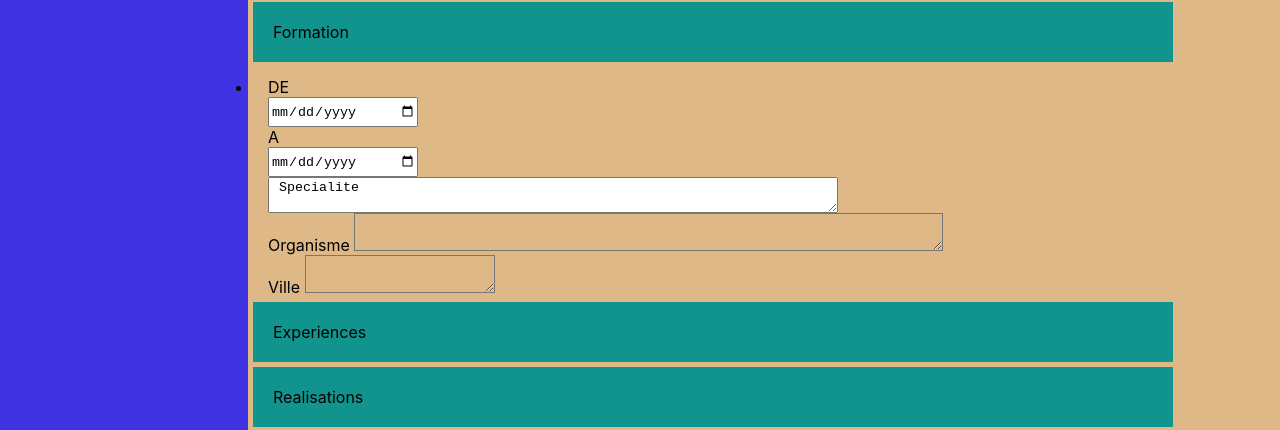
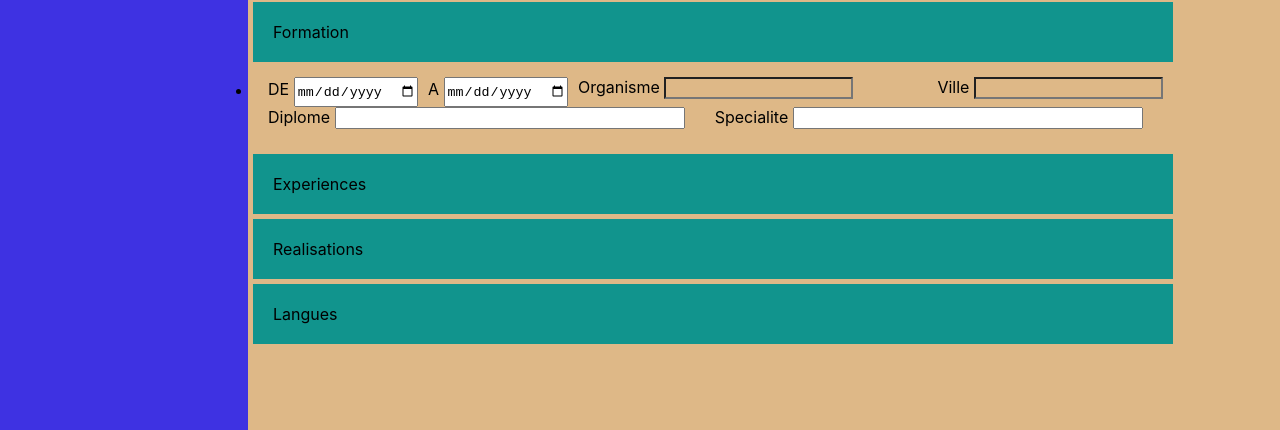
Before and after one commit to bigzeus007/cv-creator.github.io, a React (Create React App) app: page / in a window 1280 px wide. Shown: the part 353-783 px from the top of the page. Built offline with nearby package versions, Linux system fonts and the light colour scheme.

Commit message:
React cv Creator
Ajout Formation Etape Operationnelle
Reste Finition

```diff
--- a/src/App.css
+++ b/src/App.css
@@ -70,7 +70,7 @@
 }
 .formation, .experiences, .realisations, .langues, .profil{
 
-    display: block;
+    display:grid;
     padding:20px;
     margin:5px ;
     height:auto;
@@ -100,8 +100,31 @@
 
 
 }
+.dateDebut{
+    grid-area: dateDebut;
+}
+.dateFin{
+    grid-area: dateFin;
+}
+.specialite{
+    grid-area: specialite;
+}
+.diplome{
+    grid-area: diplome;
+}
+.organisme{
+    grid-area: organisme;
+}
+.ville{
+    grid-area: ville;
+}
+
 .uneFormation{
+    position: relative;
     display: grid;
-
+    grid-template:
+    'dateDebut dateFin organisme organisme organisme ville'
+    'diplome diplome diplome specialite specialite specialite';
+    padding-bottom: 20px;
 
 }
--- a/src/Components/Entete.js
+++ b/src/Components/Entete.js
@@ -18,8 +18,8 @@ function Entete(){
             <input type="tel" id="tel"></input>
             <label htmlFor="adress"> adress </label>
             <input type="text" id="adress"></input>
-            <label htmlFor="ville"> ville </label>
-            <input type="text" id="ville"></input>
+            <label htmlFor="Ville"> ville </label>
+            <input type="text" id="Ville"></input>
             <label htmlFor="pays"> pays </label>
             <input type="text" id="pays"></input>
             <label htmlFor="dateDeNaissance"> dateDeNaissance </label>
@@ -30,7 +30,7 @@ function Entete(){
 
 
         </div>
-        <TextareaAutosize maxRows="5" className="titreCV">Titre</TextareaAutosize>
+        <TextareaAutosize maxRows="5" className="titreCV" defaultValue="Titre"></TextareaAutosize>
         <div>
             <input id="image" type="file" className="image" onChange={(e)=>{
                 let reader = new FileReader();
--- a/src/Components/Formation.js
+++ b/src/Components/Formation.js
@@ -11,10 +11,12 @@ function Formation({addFormation,setAddFormation}) {
         <div id="myFormation" className="myFormation" >
             {addFormation.map((element)=>(
             <div key={element.index} className="uneFormation" >
-                <label htmlFor="dateDebut">DE</label><input id="dateDebut" type="date" style={{height:"30px",width:"150px"}}></input> <label htmlFor="dateFin">A</label> <input id="dateFin" type="date" style={{height:"30px",width:"150px"}}></input>
-                <textarea style={{width:"63%"}} > Specialite</textarea>
-                <label >Organisme <textarea style={{width:"65%",backgroundColor:"transparent",color:"blue",fontSize:"14px"}}></textarea></label>
-                <label >Ville <textarea style={{width:"21%",backgroundColor:"transparent",color:"blue",fontSize:"14px"}}></textarea></label>
+                <label htmlFor="dateDebut" className="dateDebut">DE  <input id="dateDebut" type="date" style={{height:"30px"}}></input></label>
+                <label htmlFor="dateFin" className="dateFin">A <input id="dateFin" type="date" style={{height:"30px"}}></input></label>
+                <label htmlFor="specialite" className="specialite">Specialite <input id="specialite" style={{fontSize:"14px",width:"350px"}} type="text" ></input></label>
+                <label htmlFor="diplome" className="diplome">Diplome <input id="diplome" style={{fontSize:"14px",width:"350px"}} type="text" ></input></label>
+                <label htmlFor="organisme" className="organisme">Organisme <input type="text" id="organisme" style={{backgroundColor:"transparent",color:"blue",fontSize:"14px"}}></input></label>
+                <label htmlFor="ville" className="ville">Ville <input type="text" id="ville" style={{backgroundColor:"transparent",color:"blue",fontSize:"14px"}}></input></label>
 
                 </div>))}
         </div>
```
